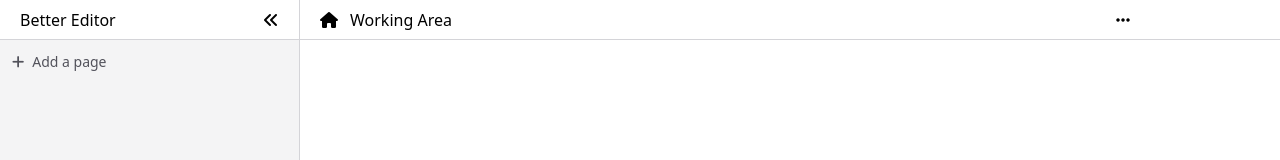
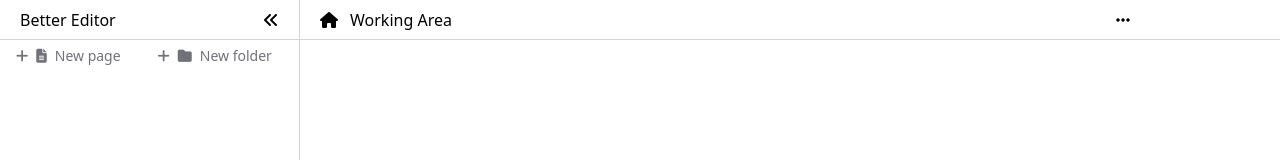
Before and after one commit to andyrift/electron-text-editor, a Vue app: page / in a window 1280 px wide. Shown: the top 160 px of the page. Built offline with nearby package versions, Linux system fonts and the light colour scheme.

Commit message:
feat: new page browser look

```diff
--- a/src/gui/components/page-browser/BrowserFolder.vue
+++ b/src/gui/components/page-browser/BrowserFolder.vue
@@ -1,11 +1,13 @@
 <template>
-  <div class="text-zinc-700 bg-white" :draggable="draggable" @drop="handleDrop" @dragover="handleDragover"
-    @dragend="draggable=false" @dragstart="handleDragStart">
-    <div class="flex hover:bg-zinc-200" @mouseenter="hover = true" @mouseleave="hover = false">
-      <div class="cursor-pointer grow select-none whitespace-nowrap text-ellipsis overflow-hidden px-2 py-0.5"
+  <div class="text-zinc-700" @drop="handleDrop" @dragover="handleDragover" @dragend="draggable=false">
+    <div :draggable="draggable" @dragstart="handleDragStart" class="flex hover:bg-zinc-200" @mouseenter="hover = true"
+      @mouseleave="hover = false">
+      <div class="cursor-pointer grow select-none whitespace-nowrap text-ellipsis overflow-hidden pr-2 py-0.5"
         @click="toggleOpen" @mousedown="draggable = true" @mouseup="draggable = false">
-        <i class="fa-solid fa-folder mr-2"></i>
-        <span :class="content.length == 0 ? 'text-gray-700 text-opacity-50' : ''">{{ input || "Unnamed" }}</span>
+        <div class="ml-1 mr-1.5 w-3 inline-block text-center">
+          <i class="fa-solid text-xs" :class="open ? 'fa-chevron-down' : 'fa-chevron-right'"></i>
+        </div>
+        <span :class="content.length == 0 ? 'text-zinc-700 text-opacity-50' : ''">{{ input || "Unnamed" }}</span>
       </div>
       <div class="flex px-2 py-0.5">
         <IconButton :hover="hover" :newOnClick="() => {}">
@@ -27,7 +29,7 @@
         </div>
       </div>
     </div>
-    <div v-if="open" class="ml-1 px-0 border-l-2 border-l-gray-300"
+    <div v-if="open" class="ml-2 px-0 border-l border-l-zinc-300"
       :class="content.length == 0 ? 'text-zinc-700 text-opacity-50' : ''">
       <template v-for="item in content" :key="item.id">
         <BrowserFolder v-if="item.type == 'folder'" :id="item.id" :name="item.name" :content="item.content">
--- a/src/gui/components/page-browser/BrowserPage.vue
+++ b/src/gui/components/page-browser/BrowserPage.vue
@@ -1,7 +1,7 @@
 <template>
   <div @mouseenter="hover = true" @mouseleave="hover = false" draggable="true" @dragstart="handleDragStart"
     class="px-2 py-0.5 cursor-pointer overflow-visible  text-zinc-900 /border-b border-b-zinc-300 /border-x-2 border-x-zinc-500 hover:bg-zinc-200 text-left whitespace-pre hover:text-wrap"
-    :class="false ? 'bg-zinc-200' : 'bg-white'">
+    :class="false ? 'bg-zinc-200' : ''">
     <div class="flex">
       <div class="text-ellipsis overflow-hidden select-none">
         <i class="fa-solid fa-file-lines mr-2 text-zinc-700"></i><span>{{ title || "Untitled" }}</span>
--- a/src/gui/components/page-browser/PageBrowser.vue
+++ b/src/gui/components/page-browser/PageBrowser.vue
@@ -1,13 +1,21 @@
 <template>
-  <div class="h-full py-1 px-1 text-sm /border border-black" @drop="handleDrop" @dragover="handleDragover">
+  <div class="h-full px-2 text-sm bg-white /border border-black" @drop="handleDrop" @dragover="handleDragover">
     <template v-for="item in structure" :key="item.id">
-      <BrowserFolder v-if="item.type == 'folder'" :id="item.id" :name="item.name" :content="item.content"></BrowserFolder>
+      <BrowserFolder v-if="item.type == 'folder'" :id="item.id" :name="item.name" :content="item.content">
+      </BrowserFolder>
       <BrowserPage v-else-if="item.type == 'page'" :id="item.id" :title="item.title"></BrowserPage>
     </template>
     <button @click="() => { pubSub.emit('create-page-browser') }"
-      class="px-2 py-1 mt-1 w-full overflow-x-hidden text-zinc-600 hover:bg-zinc-200 text-left font-medium outline-none">
+      class="px-2 py-0.5 mt-1 w-1/2 overflow-x-hidden text-zinc-500 hover:bg-zinc-200 text-left font-medium outline-none">
       <i class="fa-solid fa-plus mr-2"></i>
-      <span>{{ "Add a page" }}</span>
+      <i class="fa-solid fa-file-lines mr-2"></i>
+      <span>{{ "New page" }}</span>
+    </button>
+    <button @click="() => { pubSub.emit('create-folder-browser') }"
+      class="px-2 py-0.5 mt-1 w-1/2 overflow-x-hidden text-zinc-500 hover:bg-zinc-200 text-left font-medium outline-none">
+      <i class="fa-solid fa-plus mr-2"></i>
+      <i class="fa-solid fa-folder mr-2"></i>
+      <span>{{ "New folder" }}</span>
     </button>
   </div>
 </template>
```
